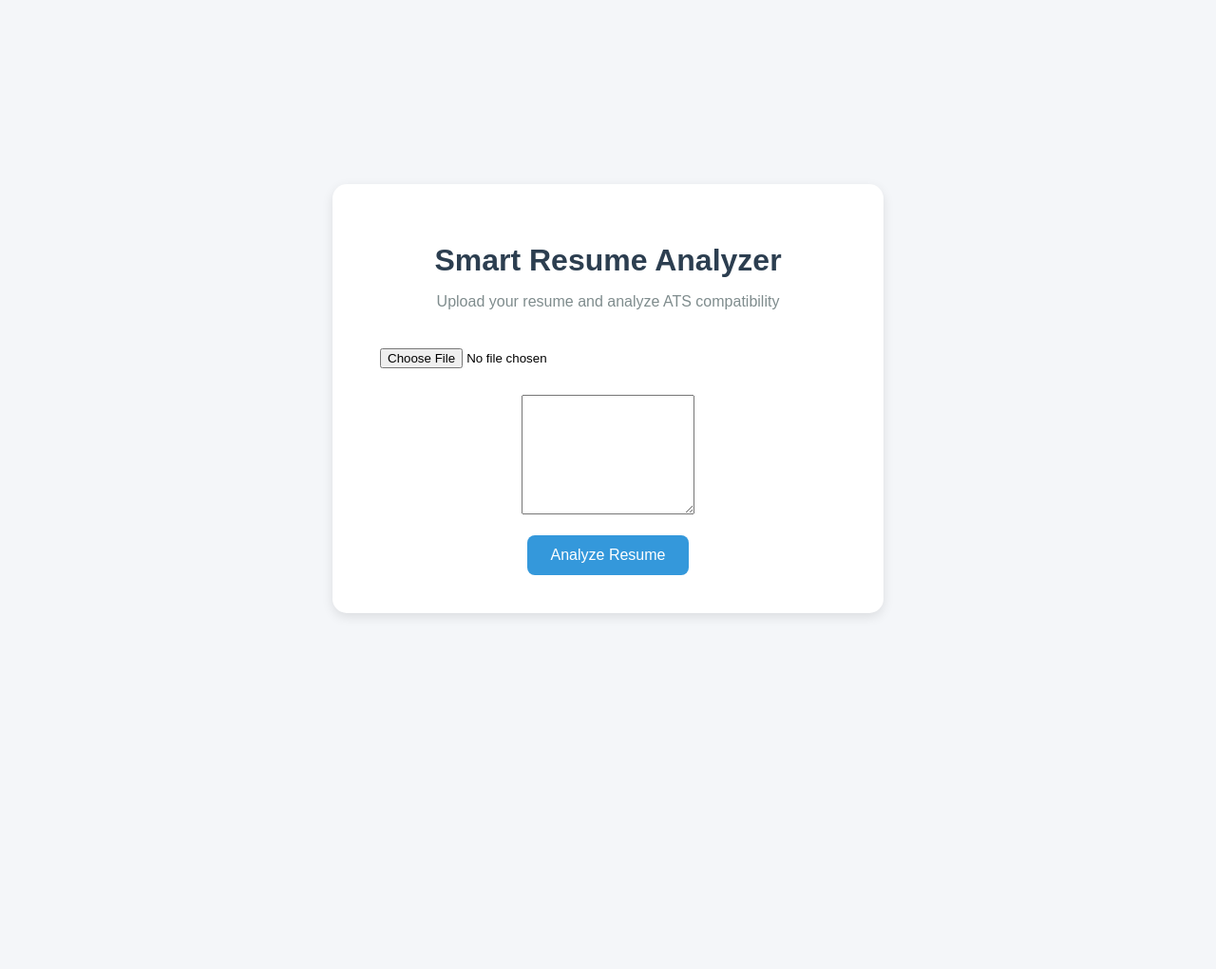
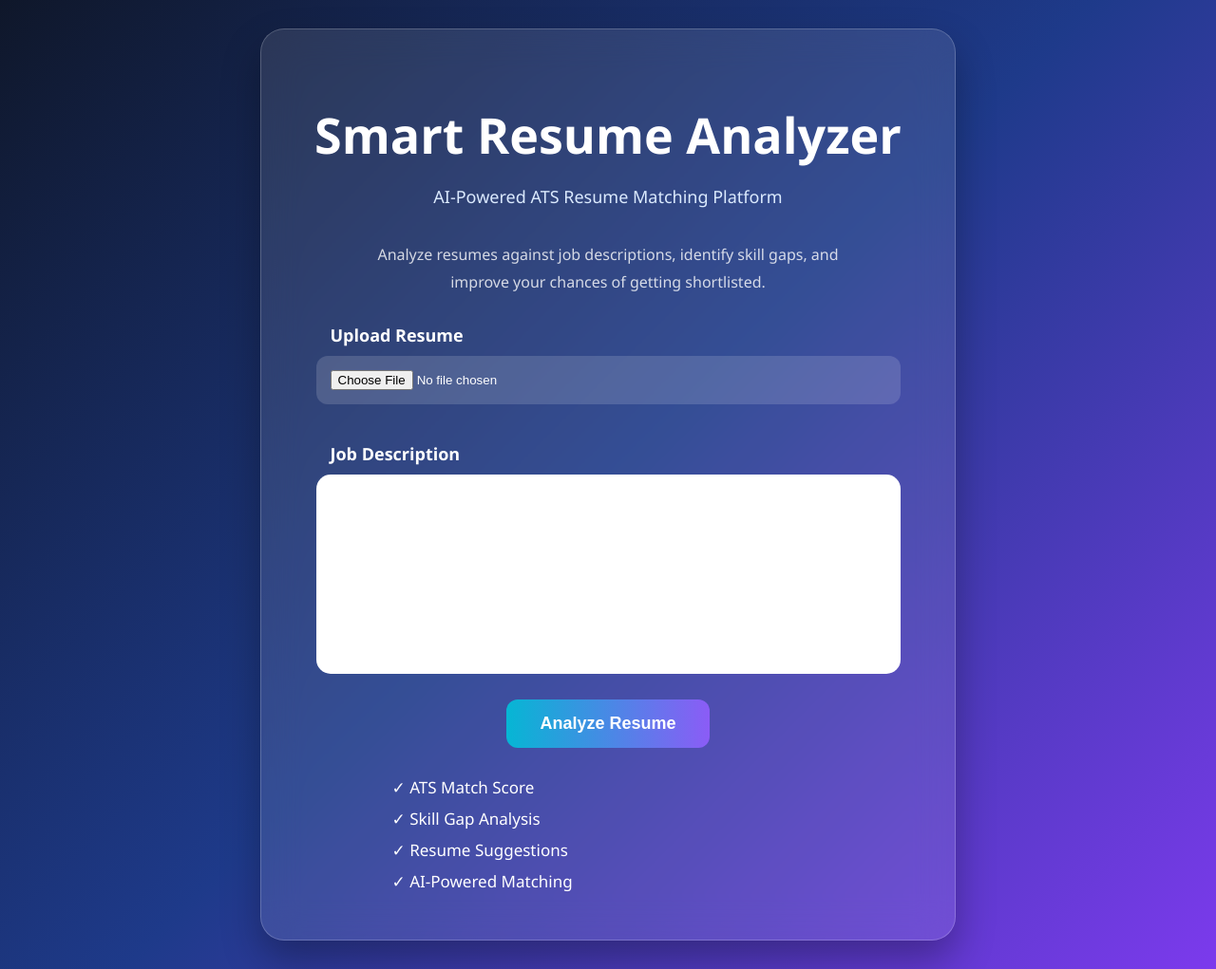
Before and after one commit to Jhnanesh07/Smart-Resume-Analayzer, a Flask app: page / in a window 1280 px wide. Shown: the whole page at 95% size. Before the commit the page ends 650 px from the top, so only its background shows below. Run offline with Flask 3, Linux system fonts and the light colour scheme.

Commit message:
Expanded ATS skilldatabase

```diff
--- a/skills.py
+++ b/skills.py
@@ -1,20 +1,90 @@
 SKILLS = [
+
+    # Programming Languages
     "python",
     "java",
     "c",
     "c++",
-    "sql",
+    "c#",
+    "javascript",
+    "typescript",
+    "php",
+    "go",
+    "rust",
+    "r",
+
+    # Frontend
     "html",
     "css",
-    "javascript",
     "react",
     "angular",
+    "vue",
+    "bootstrap",
+    "tailwind",
+
+    # Backend
     "nodejs",
+    "expressjs",
     "flask",
     "django",
+    "spring boot",
+    "asp.net",
+
+    # Databases
+    "sql",
+    "mysql",
+    "postgresql",
     "mongodb",
-    "mysql",
+    "sqlite",
+    "oracle",
+
+    # Cloud
+    "aws",
+    "azure",
+    "gcp",
+
+    # DevOps
+    "docker",
+    "kubernetes",
+    "jenkins",
+    "terraform",
+    "linux",
     "git",
     "github",
-    "aws"
+    "ci/cd",
+
+    # Data Analytics
+    "power bi",
+    "tableau",
+    "excel",
+    "pandas",
+    "numpy",
+
+    # AI / ML
+    "machine learning",
+    "deep learning",
+    "tensorflow",
+    "pytorch",
+    "nlp",
+    "spacy",
+    "scikit-learn",
+
+    # Data Engineering
+    "etl",
+    "data warehouse",
+    "data modeling",
+    "apache spark",
+    "hadoop",
+
+    # Testing
+    "selenium",
+    "pytest",
+    "junit",
+
+    # Misc
+    "rest api",
+    "microservices",
+    "oop",
+    "data structures",
+    "algorithms"
 ]
--- a/static/style.css
+++ b/static/style.css
@@ -1,8 +1,18 @@
 body {
-    font-family: Arial, sans-serif;
-    background: #f4f6f9;
+    font-family: 'Segoe UI', sans-serif;
     margin: 0;
-    padding: 20px;
+    min-height: 100vh;
+
+    background: linear-gradient(
+        135deg,
+        #0f172a,
+        #1e3a8a,
+        #7c3aed
+    );
+
+    display: flex;
+    justify-content: center;
+    align-items: center;
 }
 
 .container {
@@ -67,48 +77,111 @@ body {
     text-decoration: none;
     border-radius: 8px;
 }
+
 .upload-container {
-    height: 100vh;
+    min-height: 100vh;
     display: flex;
     justify-content: center;
     align-items: center;
-    background-color: #f4f6f9;
+    padding: 30px;
 }
 
 .upload-card {
-    background: white;
+    background: rgba(255,255,255,0.1);
+    backdrop-filter: blur(20px);
+    border: 1px solid rgba(255,255,255,0.2);
     padding: 40px;
-    width: 500px;
-    border-radius: 15px;
-    box-shadow: 0px 4px 12px rgba(0,0,0,0.1);
+    width: 650px;
+    border-radius: 25px;
+    box-shadow: 0 20px 40px rgba(0,0,0,0.3);
     text-align: center;
 }
 
 .main-title {
-    color: #2c3e50;
+    color: white;
+    font-size: 52px;
+    font-weight: 800;
     margin-bottom: 10px;
 }
 
 .subtitle {
-    color: #7f8c8d;
+    color: #dbeafe;
+    font-size: 18px;
+    margin-bottom: 35px;
+}
+
+.description {
+    color: rgba(255,255,255,0.8);
+    font-size: 16px;
+    line-height: 1.8;
     margin-bottom: 30px;
+    max-width: 550px;
+    margin-left: auto;
+    margin-right: auto;
 }
 
 .file-input {
-    width: 100%;
-    padding: 10px;
+    width: 90%;
+    padding: 15px;
+    border-radius: 12px;
+    background: rgba(255,255,255,0.15);
+    color: white;
+    cursor: pointer;
 }
 
 .analyze-btn {
-    background: #3498db;
+
+    background: linear-gradient(
+        90deg,
+        #06b6d4,
+        #8b5cf6
+    );
+
     color: white;
     border: none;
-    padding: 12px 25px;
-    border-radius: 8px;
+    padding: 15px 35px;
+    border-radius: 12px;
+    font-size: 18px;
+    font-weight: 600;
     cursor: pointer;
-    font-size: 16px;
+    transition: all 0.3s ease;
 }
 
 .analyze-btn:hover {
-    background: #2980b9;
+    transform: translateY(-3px);
+    box-shadow: 0 10px 25px rgba(0,0,0,0.3);
 }
+
+.job-description {
+    width: 90%;
+    height: 180px;
+    border-radius: 15px;
+    border: none;
+    padding: 15px;
+    font-size: 15px;
+    resize: none;
+    outline: none;
+}
+
+.features {
+    margin-top: 30px;
+    color: white;
+    text-align: left;
+    width: 70%;
+    margin-left: auto;
+    margin-right: auto;
+}
+
+.features p {
+    margin: 10px 0;
+    font-size: 17px;
+}
+
+.section-title {
+    color: white;
+    text-align: left;
+    margin-left: 5%;
+    margin-bottom: 10px;
+    font-size: 18px;
+    font-weight: 600;
+}
--- a/templates/index.html
+++ b/templates/index.html
@@ -18,12 +18,26 @@
             </h1>
 
             <p class="subtitle">
-                Upload your resume and analyze ATS compatibility
+
+                AI-Powered ATS Resume Matching Platform
+
             </p>
 
-            <form action="/analyze"
+            <p class="description">
+
+                Analyze resumes against job descriptions,
+                identify skill gaps, and improve your chances
+                of getting shortlisted.
+
+            </p>
+
+<form action="/analyze"
       method="POST"
       enctype="multipart/form-data">
+
+    <h3 class="section-title">
+        Upload Resume
+    </h3>
 
     <input
         type="file"
@@ -32,6 +46,10 @@
         required>
 
     <br><br>
+
+    <h3 class="section-title">
+        Job Description
+    </h3>
 
     <textarea
         name="job_description"
@@ -53,6 +71,18 @@
 
 </form>
 
+<div class="features">
+
+    <p>✓ ATS Match Score</p>
+
+    <p>✓ Skill Gap Analysis</p>
+
+    <p>✓ Resume Suggestions</p>
+
+    <p>✓ AI-Powered Matching</p>
+
+</div>
+
         </div>
 
     </div>
```
